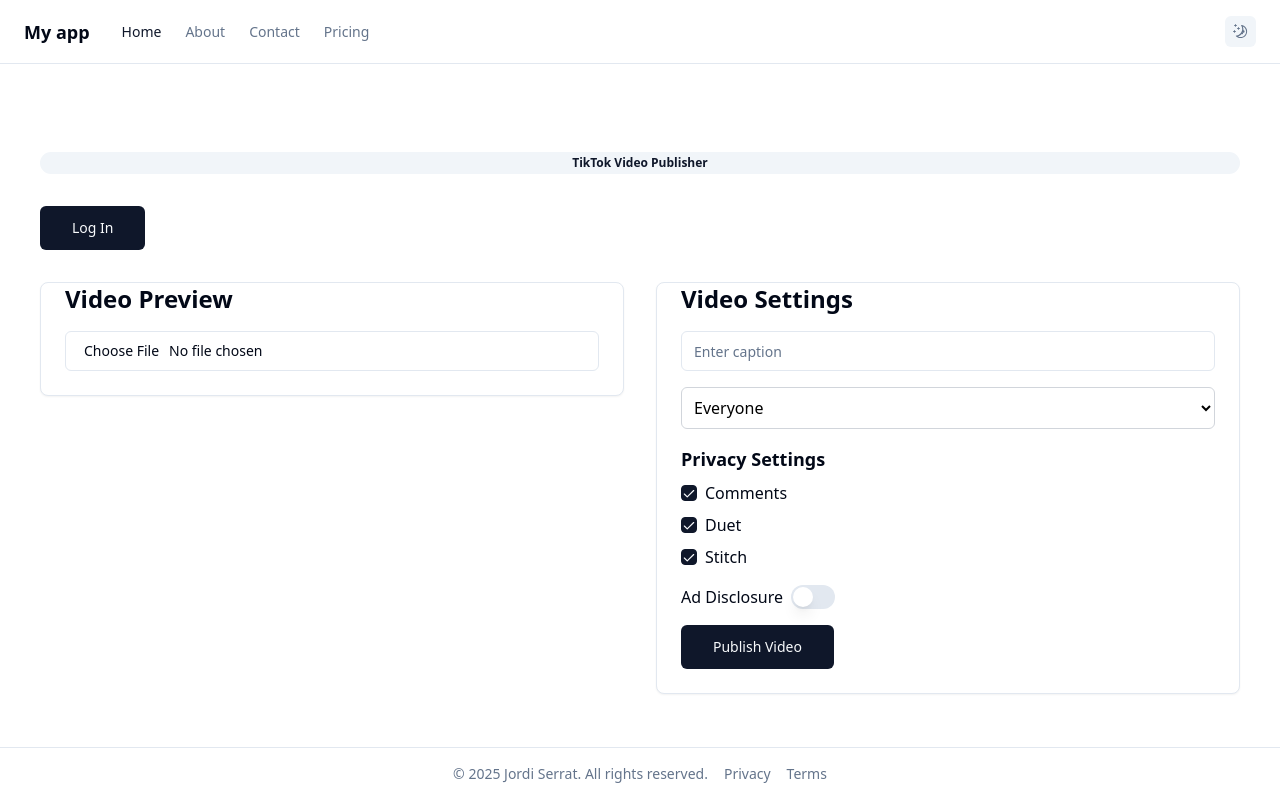
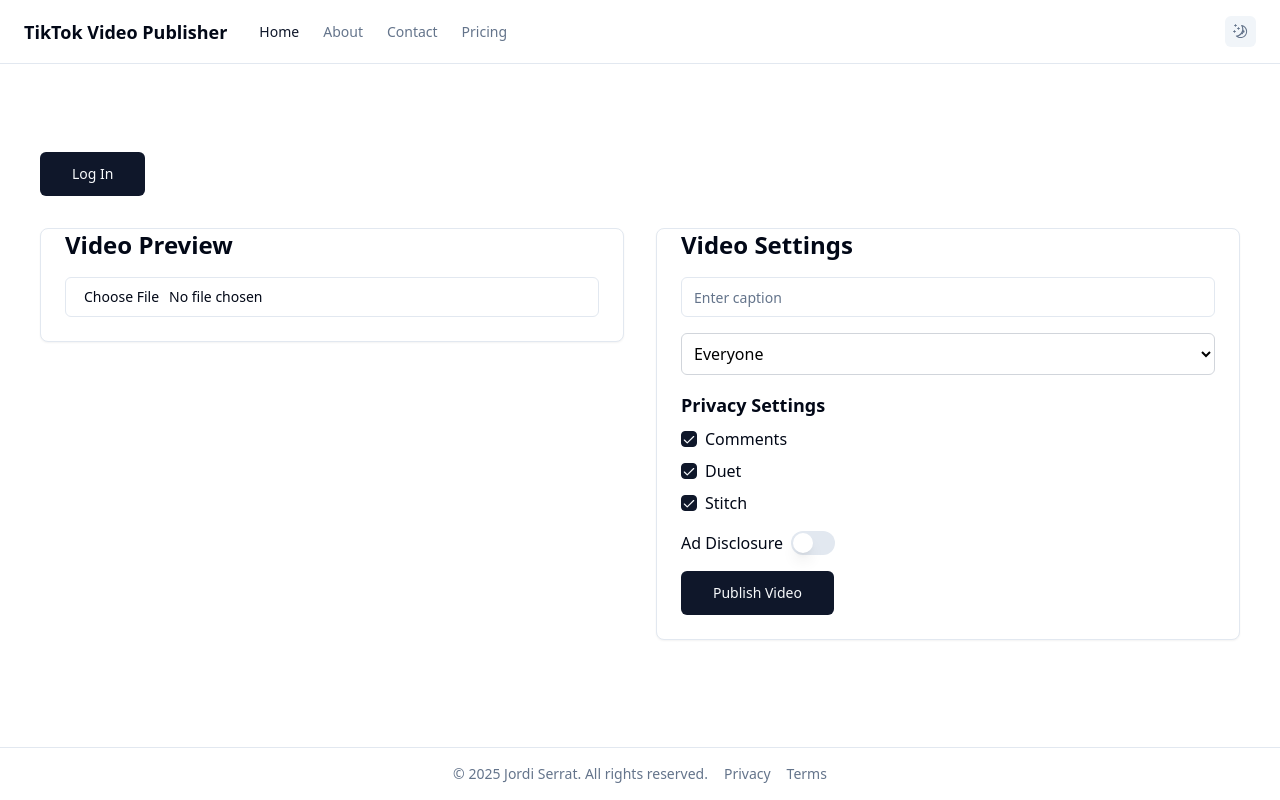
Before and after one commit to altanlabs/prova, a React (Vite) app: page / in a window 1280 px wide. Built offline with nearby package versions, Linux system fonts and the light colour scheme; what @radix-ui/themes would draw is missing.

Commit message:
Move TikTok Video Publisher title to header in App.tsx and remove from index.tsx

```diff
--- a/src/App.tsx
+++ b/src/App.tsx
@@ -19,7 +19,7 @@
 import DashboardPage from "./pages/dashboard/DashboardPage";
 import { useTheme } from "./theme/use-theme";
 
-const appName = "My app";
+const appName = "TikTok Video Publisher";
 
 // Define sidebar configuration
 const dashboardSidebar = {
--- a/src/pages/index.tsx
+++ b/src/pages/index.tsx
@@ -1,7 +1,6 @@
 import { useState, useEffect } from "react";
 
 import { Button } from "@/components/ui/button";
-import { Badge } from "@/components/ui/badge";
 import { Input } from "@/components/ui/input";
 import { Switch } from "@/components/ui/switch";
 import { Checkbox } from "@/components/ui/checkbox";
@@ -60,9 +59,6 @@
 
   return (
     <div className="container mx-auto px-4 py-16">
-      <Badge variant="secondary" className="mb-8 text-center block">
-        TikTok Video Publisher
-      </Badge>
       <Button size="lg" className="mb-8">
         Log In
       </Button>
```
